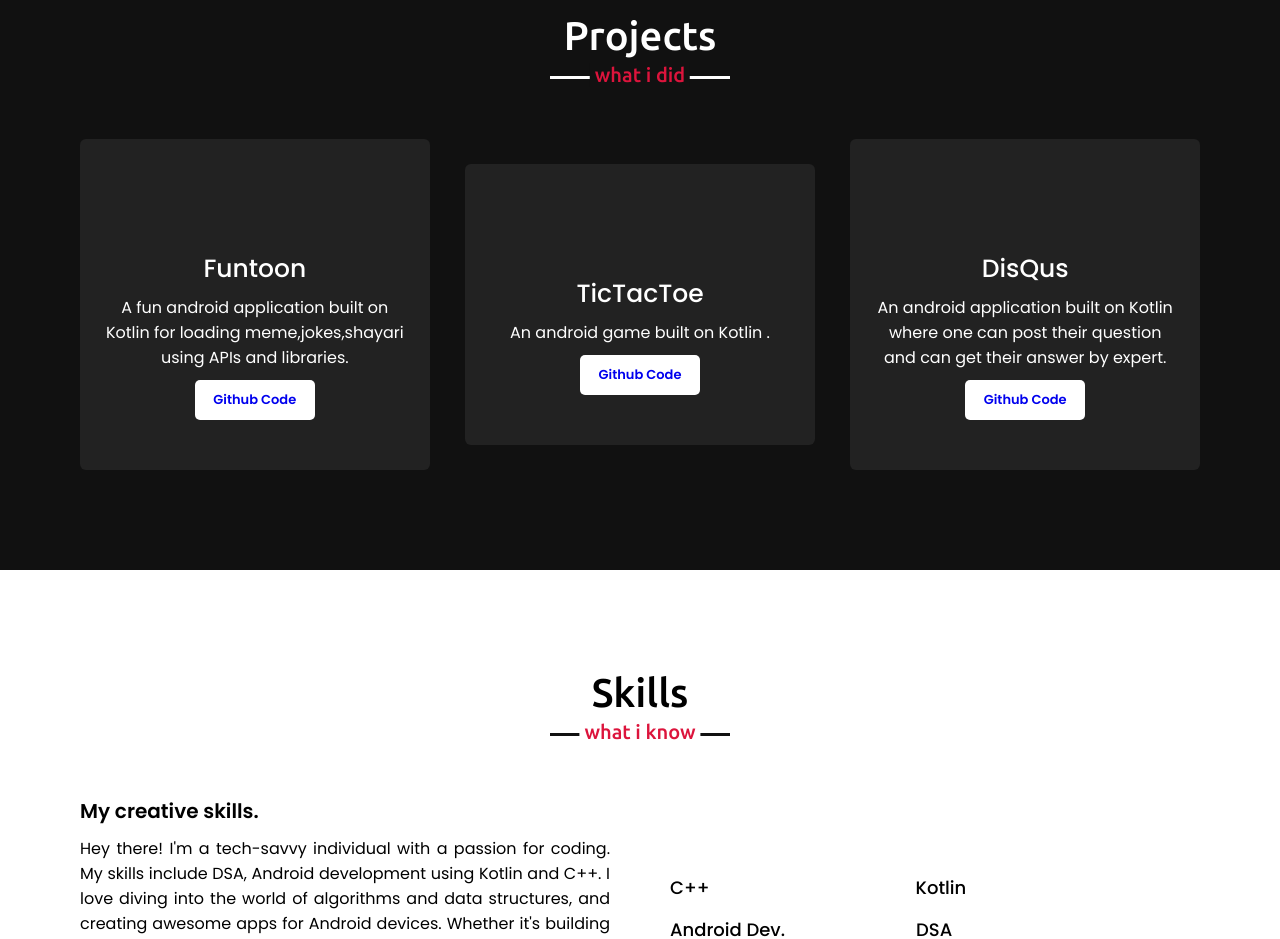
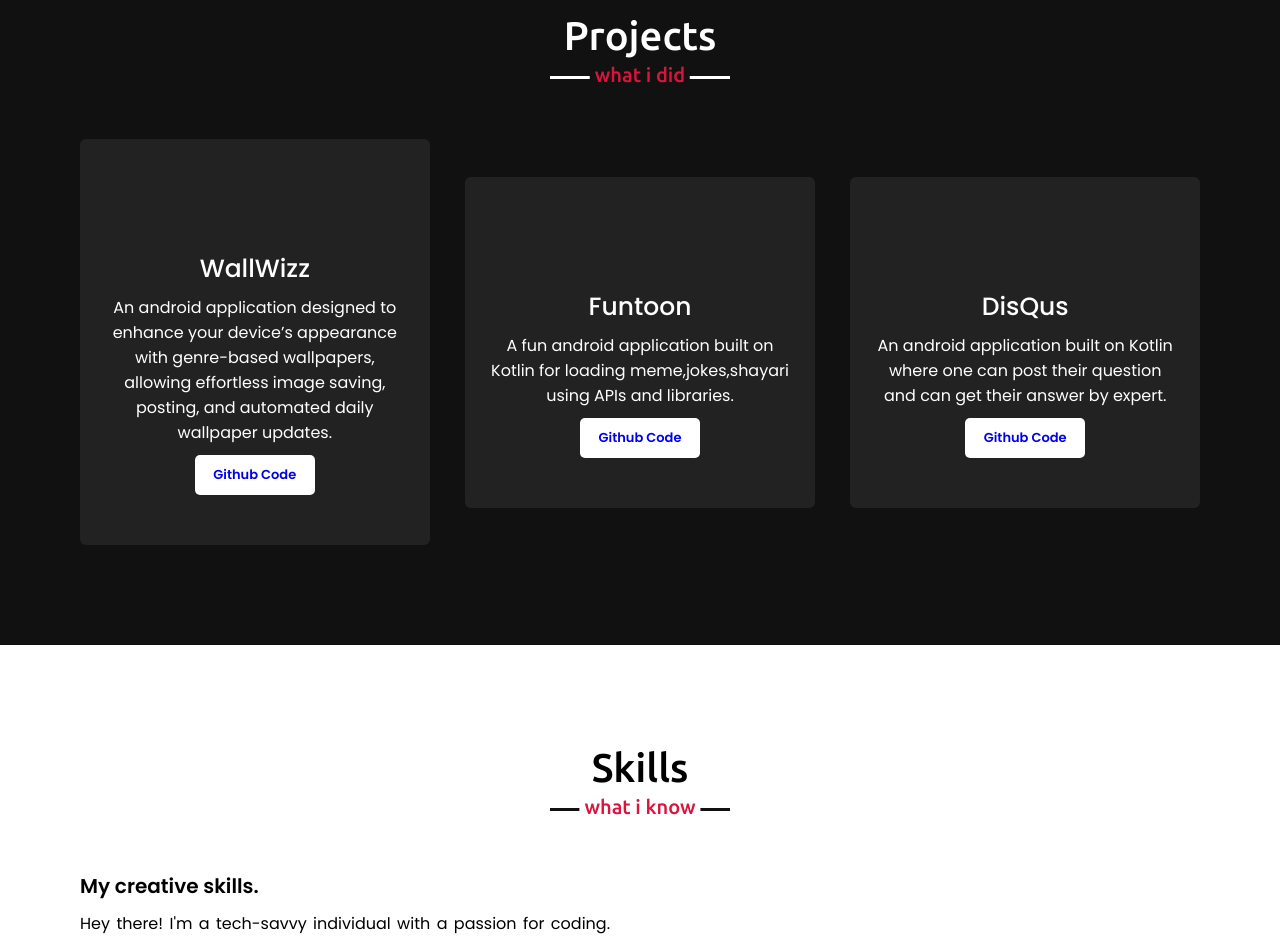
Before and after one commit to Sivyamkumar/Portfolio, a plain HTML site: page index.html in a window 1280 px wide. Shown: the part 1620-2559 px from the top of the page. Drawn offline with nearby package versions, Linux system fonts and the light colour scheme.

Commit message:
Added WallWizz

```diff
--- a/index.html
+++ b/index.html
@@ -4,7 +4,7 @@
 <head>
     <meta charset="UTF-8">
     <meta name="viewport" content="width=device-width, initial-scale=1.0">
-    <title>Personal Portfolio Website</title>
+    <title>Sivyam Kumar</title>
     <link rel="stylesheet" href="style.css">
     <link rel="stylesheet" href="https://cdnjs.cloudflare.com/ajax/libs/font-awesome/5.15.3/css/all.min.css"/>
     <script src="https://code.jquery.com/jquery-3.5.1.min.js"></script>
@@ -78,6 +78,19 @@
         <div class="max-width">
             <h2 class="title">Projects</h2>
             <div class="serv-content">
+
+                <div class="card">
+                    <div class="box">
+                        <i class="fa fa-android"></i>
+                        <div class="text">WallWizz</div>
+                        <p>An android application designed to enhance your device’s appearance with genre-based wallpapers, allowing
+                            effortless image saving, posting, and automated daily wallpaper updates.</p>
+                        <div class="projects-btn">
+                            <button class="projects-btn-1"><a href="https://github.com/Sivyamkumar/WallWizz" target="_blank">Github Code</a> </button>
+                        </div>
+                    </div>
+                </div>
+
                 <div class="card">
                     <div class="box">
 
@@ -90,16 +103,6 @@
                     </div>
                 </div>
 
-                <div class="card">
-                    <div class="box">
-                        <i class="fa fa-android"></i>
-                        <div class="text">TicTacToe</div>
-                        <p>An android game built on Kotlin  .</p>
-                        <div class="projects-btn">
-                            <button class="projects-btn-1"><a href="https://github.com/Sivyamkumar/tictactoe" target="_blank">Github Code</a> </button>
-                        </div>
-                    </div>
-                </div>
                 <div class="card">
                     <div class="box">
                         <i class="fa fa-android"></i>
```
